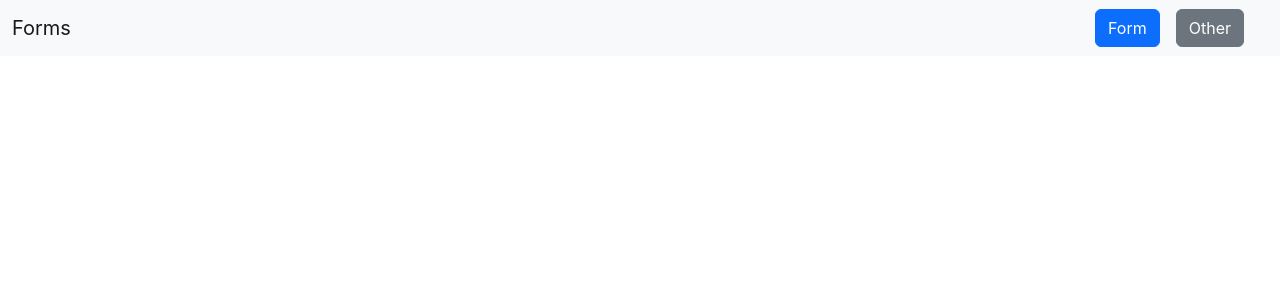
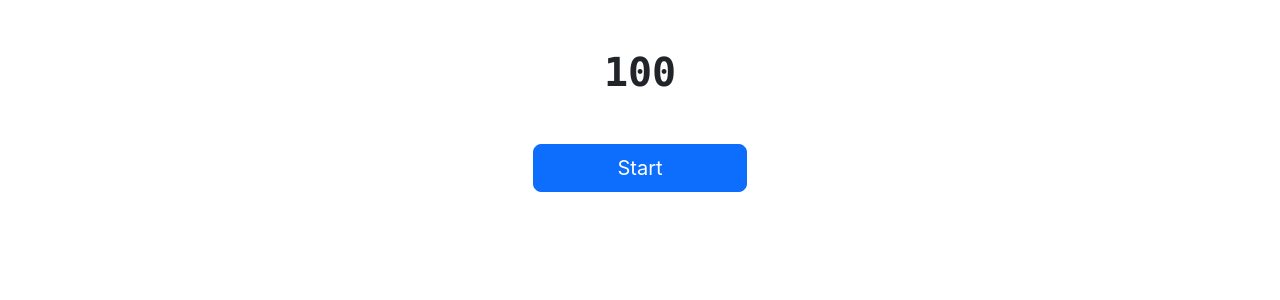
Before and after one commit to Dazzler123/React-JS-Library, a React (Create React App) app: page / in a window 1280 px wide. Shown: the top 300 px of the page. Built offline with nearby package versions, Linux system fonts and the light colour scheme; the HTML template or start-up script is replaced by a standard one.

Commit message:
Content updated

```diff
--- a/src/App.js
+++ b/src/App.js
@@ -9,6 +9,8 @@ import {Array} from "./component/Array";
 import {AddMinusView} from "./component/AddMinusView";
 import {EffectHookTask} from "./component/EffectHookTask";
 import {Routing} from "./component/Routing";
+import {ValueColorChange} from "./component/ValueColorChange";
+
 
 function App() {
 
@@ -35,7 +37,8 @@ function App() {
             {/*<AddMinusView/>*/}
             {/*<EffectHookTask/>*/}
             {/*<Forms/>*/}
-            <Routing/>
+            {/*<Routing/>*/}
+            <ValueColorChange/>
         </div>
     )
 
--- a/src/component/ValueColorChange.jsx
+++ b/src/component/ValueColorChange.jsx
@@ -3,9 +3,18 @@ import {useState} from "react";
 export const ValueColorChange = () => {
     const [value, setValue] = useState();
 
+    const iterateLoop = () => {
+
+    }
+
     return (
-        <div>
-            <h1 className="fs-1 fw-bolder font-monospace text-center mt-5"></h1>
-        </div>
+        <>
+            <div className="mb-5">
+                <h1 className="fs-1 fw-bolder font-monospace text-center mt-5">100</h1>
+            </div>
+            <div className="row col-12 m-0">
+                <button type="button" className="btn btn-lg btn-primary col-2 mx-auto m-0">Start</button>
+            </div>
+        </>
     )
 }
```
